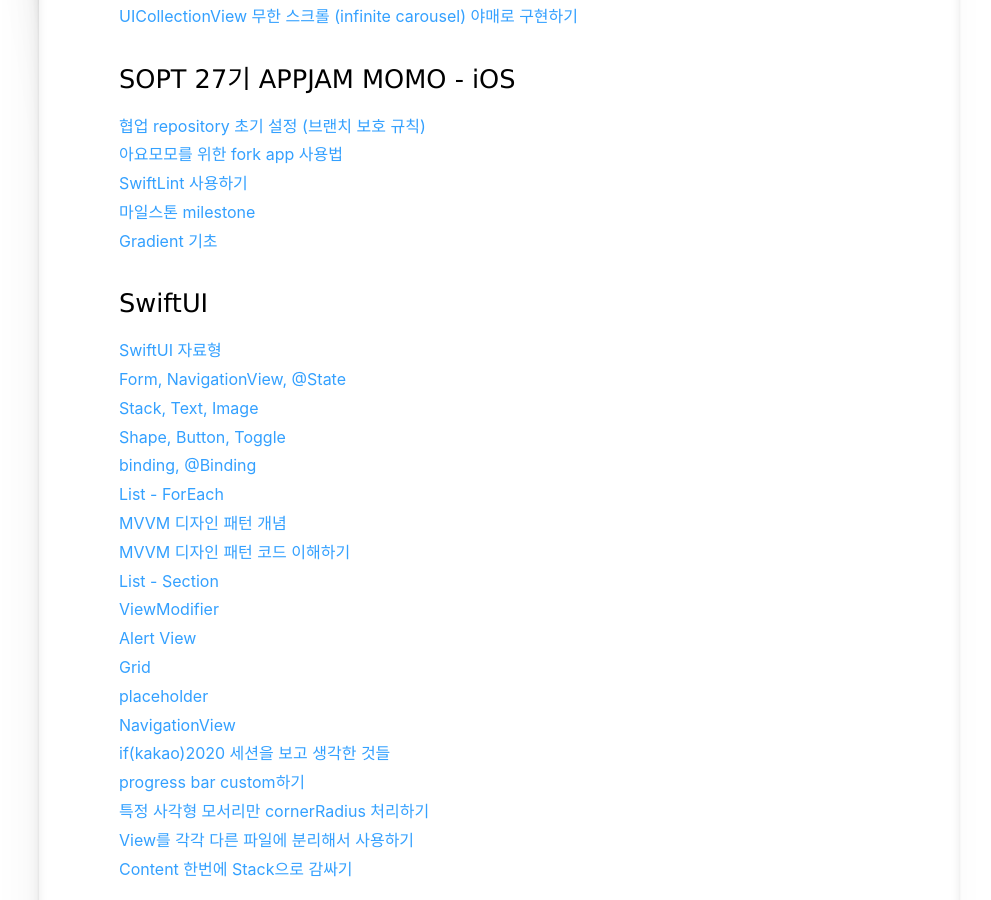
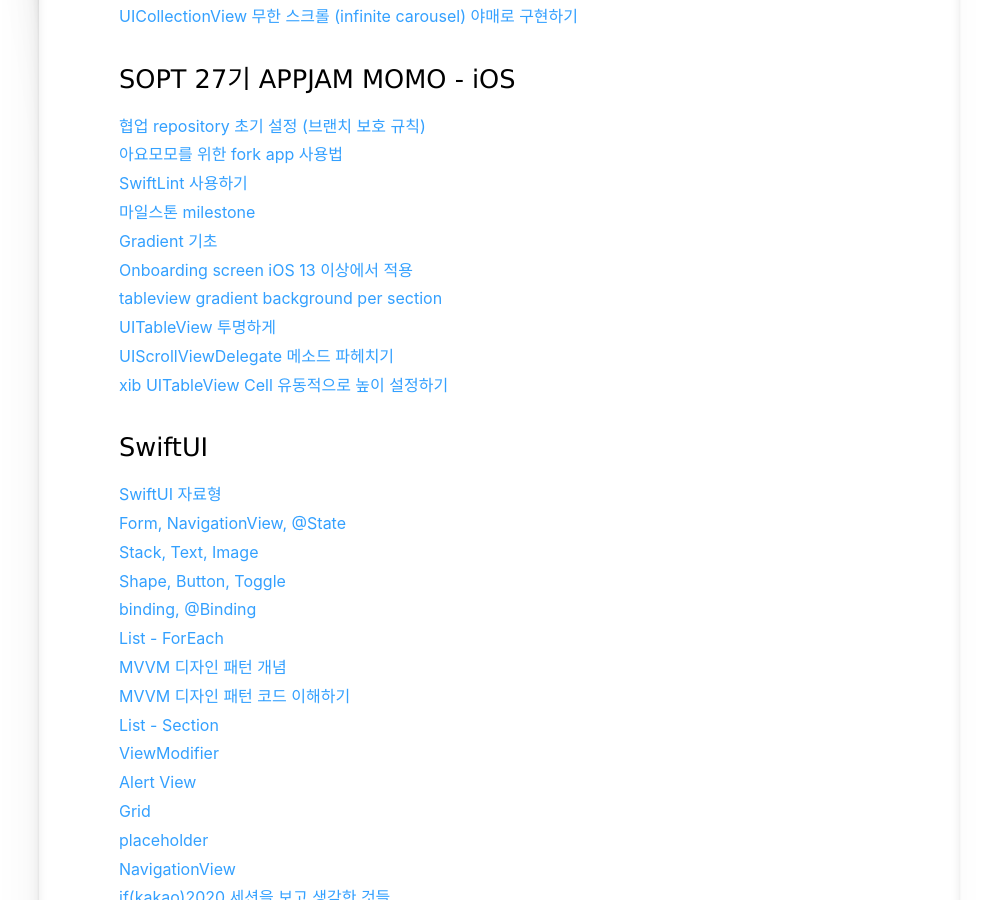
Before and after one commit to jeongchoyi/jeongchoyi.github.io, a Jekyll site: the page built from devpost/index.html, in a window 1280 px wide and 900 px high, scrolled down 736 px. Shown: the whole window, without its empty margins (141-1132 px from the left). Built offline with Jekyll 4.4.1, drawn with Linux system fonts in a browser that asks for light colours; some web fonts are replaced.

Commit message:
add links

```diff
--- a/devpost/index.html
+++ b/devpost/index.html
@@ -25,6 +25,14 @@
 <a href="https://iamcho2.github.io/2020/12/28/use-swiftlint">SwiftLint 사용하기</a><br>
 <a href="https://iamcho2.github.io/2020/12/29/milestone">마일스톤 milestone</a><br>
 <a href="https://iamcho2.github.io/2020/12/29/gradient-basic">Gradient 기초</a><br>
+<a href="https://iamcho2.github.io/2020/12/29/onboarding-screen-ios-13">Onboarding screen iOS 13 이상에서 적용</a><br>
+<a href="https://iamcho2.github.io/2020/12/30/momo-home-gradient-practice-1">tableview gradient background per section</a><br>
+<a href="https://iamcho2.github.io/2020/12/30/transparent-uitableview">UITableView 투명하게</a><br>
+<a href="https://iamcho2.github.io/2020/12/30/uiscrollview-delegate-methods">UIScrollViewDelegate 메소드 파헤치기</a><br>
+<a href="https://iamcho2.github.io/2020/12/30/uitableview-cell-dynamic-height-with-xib">xib UITableView Cell 유동적으로 높이 설정하기</a><br>
+
+
+
 
 <h3>SwiftUI</h3>
 <a href="https://iamcho2.github.io/2020/11/03/swiftui-data-types">SwiftUI 자료형</a><br>
```
